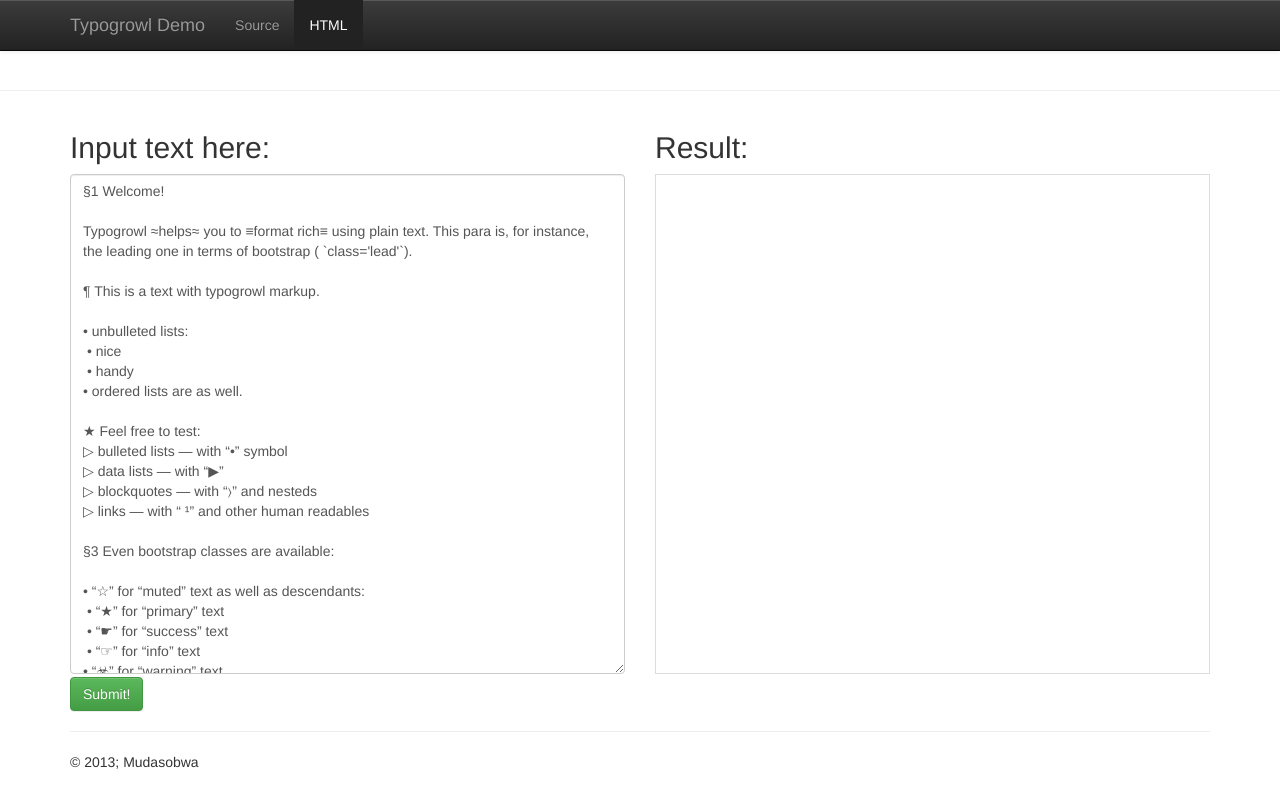
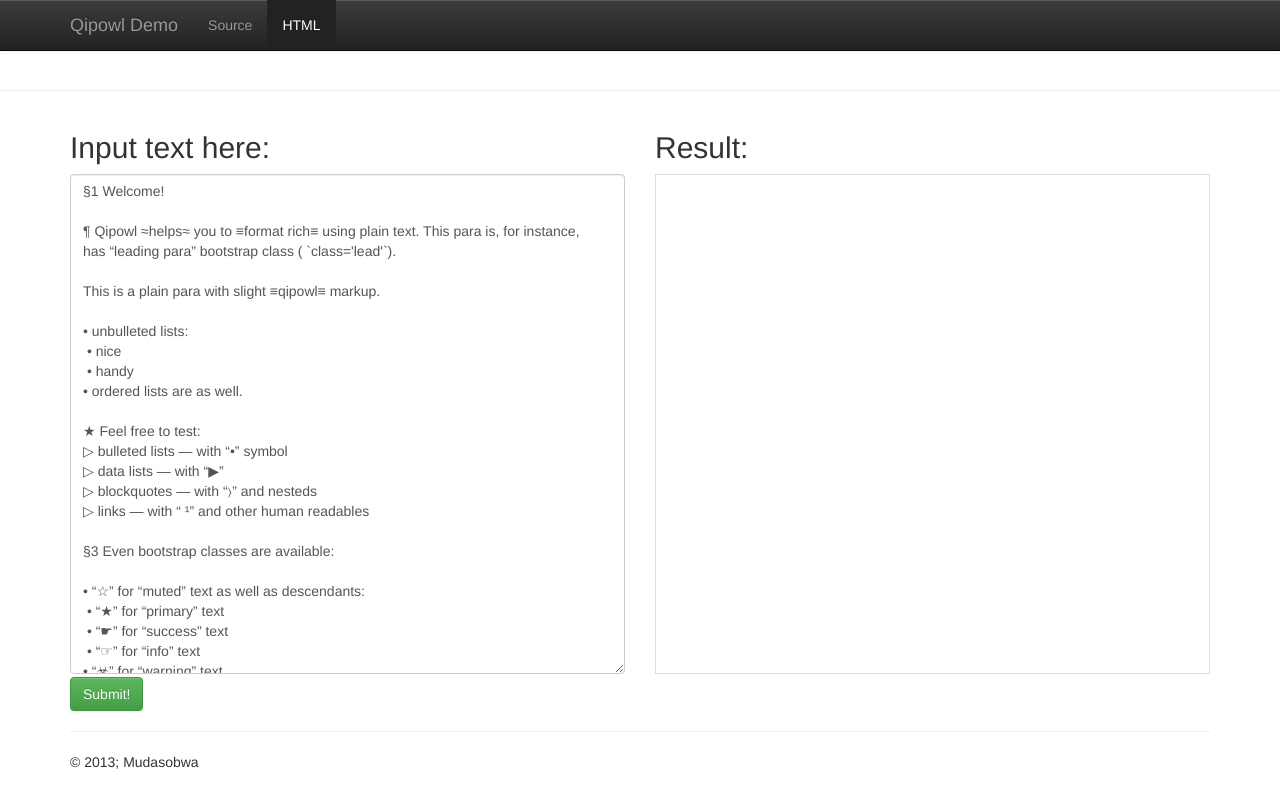
Before and after one commit to mudasobwa/qipowl, a plain HTML site: page extras/demo/public/html.html in a window 1280 px wide. Drawn offline with nearby package versions, Linux system fonts and the light colour scheme; no server answers.

Commit message:
Last occurence of typogrowl is eliminated!

```diff
--- a/extras/demo/public/html.html
+++ b/extras/demo/public/html.html
@@ -6,7 +6,7 @@
     <head>
         <meta charset="utf-8">
         <meta http-equiv="X-UA-Compatible" content="IE=edge,chrome=1">
-        <title>Typogrowl for HTML</title>
+        <title>Qipowl for HTML</title>
         <meta name="description" content="">
         <meta name="viewport" content="width=device-width">
 
@@ -17,7 +17,7 @@
                 padding-bottom: 20px;
             }
             table.mapping {
-                font: 9px monospace;
+                font: 10px monospace;
             }
             table.mapping thead {
                 font-size: 12px;
@@ -152,11 +152,11 @@
             <span class="icon-bar"></span>
             <span class="icon-bar"></span>
           </button>
-          <a class="navbar-brand" href="index.html">Typogrowl Demo</a>
+          <a class="navbar-brand" href="index.html">Qipowl Demo</a>
         </div>
         <div class="navbar-collapse collapse">
           <ul class="nav navbar-nav">
-            <li><a href="http://github.com/mudasobwa/typogrowl">Source</a></li>
+            <li><a href="http://github.com/mudasobwa/qipowl">Source</a></li>
             <li class="active"><a href="#">HTML</a></li>
             <!--li class="dropdown">
               <a href="#" class="dropdown-toggle" data-toggle="dropdown">Dropdown <b class="caret"></b></a>
@@ -196,9 +196,10 @@
           <textarea style="margin-bottom:0.2em;" type="text" rows="21" id="text" name="text" class="form-control">
 §1 Welcome!
 
-Typogrowl ≈helps≈ you to ≡format rich≡ using plain text. This para is, for instance, the leading one in terms of bootstrap ( `class='lead'`).
+¶ Qipowl ≈helps≈ you to ≡format rich≡ using plain text. This para is, for instance,
+has “leading para” bootstrap class ( `class='lead'`).
 
-¶ This is a text with typogrowl markup.
+This is a plain para with slight ≡qipowl≡ markup.
 
 • unbulleted lists:
  • nice
@@ -207,8 +208,8 @@ Typogrowl ≈helps≈ you to ≡format rich≡ using plain text. This para is, f
 
 ★ Feel free to test:
 ▷ bulleted lists — with “•” symbol
-▷ data lists — with “▶”
-▷ blockquotes — with “〉” and nesteds
+▷ data lists — with “▶”
+▷ blockquotes — with “〉” and nesteds
 ▷ links — with “ ¹” and other human readables
 
 §3 Even bootstrap classes are available:
@@ -220,9 +221,16 @@ Typogrowl ≈helps≈ you to ≡format rich≡ using plain text. This para is, f
 • “☣” for “warning” text
 • “☢” for “danger” text
 
-✎
+✍
 Comments are visible in HTML source only
-✎
+✍
+
+Λ ruby
+# Source code snippet
+void main() {
+  exit("Hello, World!");
+}
+Λ
 
 Hope you’ll enjoy!
           </textarea>
```
Also changed, not shown: extras/demo/public/index.html (+6 -6 lines).
